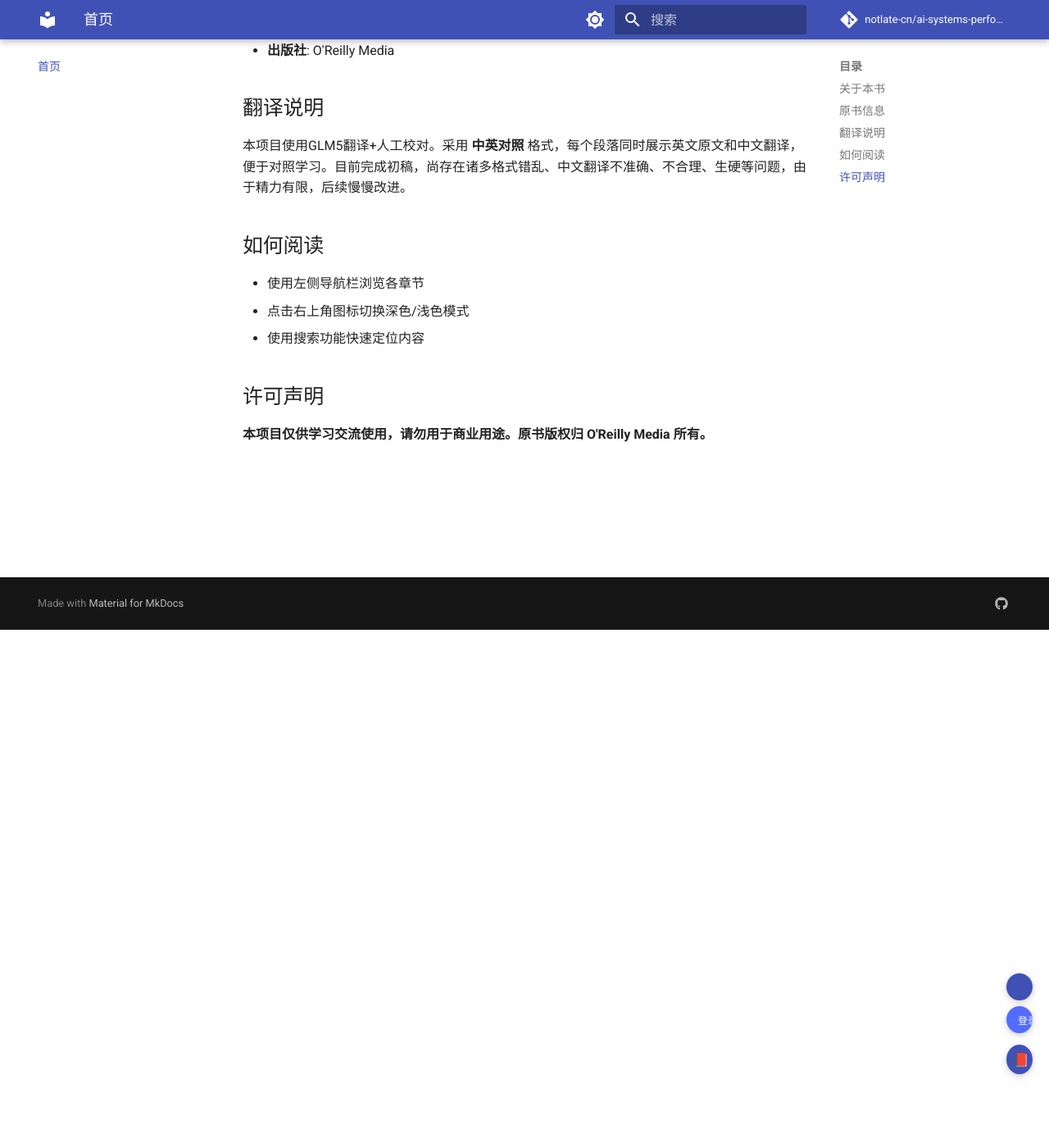
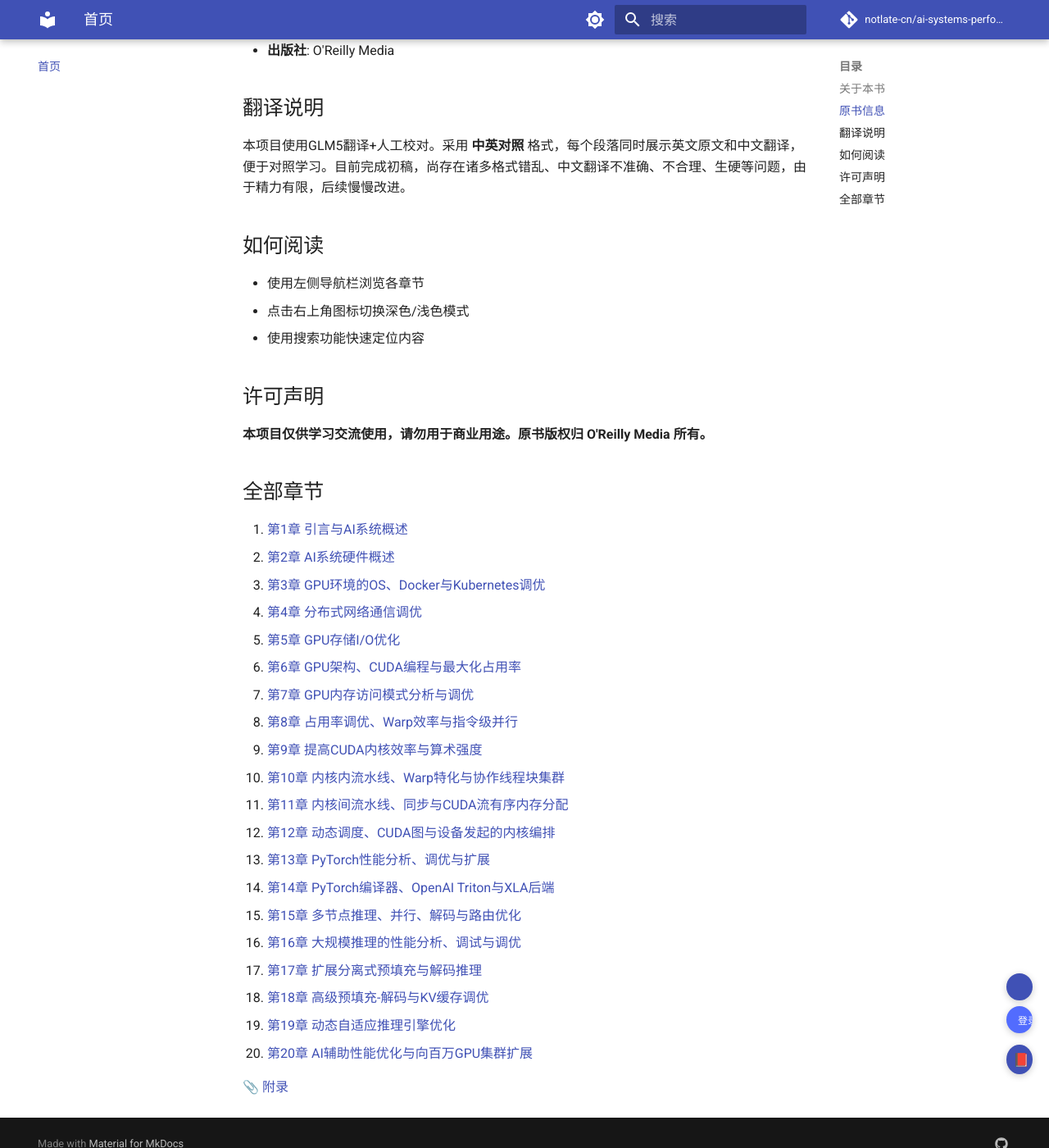
Before and after one commit to notlate-cn/ai-systems-performance-engeering, an MkDocs documentation site: the page built from docs/index.md, in a window 1280 px wide and 1400 px high, scrolled down 632 px. Shown: the whole window at 82% size. Built offline with MkDocs 1.6.1 and Material for MkDocs 9.7.7, drawn with Linux system fonts in a browser that asks for light colours; a script that is not in the unit is left out; comment, search, counter and statistics services are not loaded.

Commit message:
首页增加链接

```diff
--- a/docs/index.md
+++ b/docs/index.md
@@ -26,3 +26,27 @@
 ## 许可声明
 
 **本项目仅供学习交流使用，请勿用于商业用途。原书版权归 O'Reilly Media 所有。**
+
+## 全部章节
+1. [第1章 引言与AI系统概述](https://aispe.notlate.cn/chapters/ch01/)
+2. [第2章 AI系统硬件概述](https://aispe.notlate.cn/chapters/ch02/)
+3. [第3章 GPU环境的OS、Docker与Kubernetes调优](https://aispe.notlate.cn/chapters/ch03/)
+4. [第4章 分布式网络通信调优](https://aispe.notlate.cn/chapters/ch04/)
+5. [第5章 GPU存储I/O优化](https://aispe.notlate.cn/chapters/ch05/)
+6. [第6章 GPU架构、CUDA编程与最大化占用率](https://aispe.notlate.cn/chapters/ch06/)
+7. [第7章 GPU内存访问模式分析与调优](https://aispe.notlate.cn/chapters/ch07/)
+8. [第8章 占用率调优、Warp效率与指令级并行](https://aispe.notlate.cn/chapters/ch08/)
+9. [第9章 提高CUDA内核效率与算术强度](https://aispe.notlate.cn/chapters/ch09/)
+10. [第10章 内核内流水线、Warp特化与协作线程块集群](https://aispe.notlate.cn/chapters/ch10/)
+11. [第11章 内核间流水线、同步与CUDA流有序内存分配](https://aispe.notlate.cn/chapters/ch11/)
+12. [第12章 动态调度、CUDA图与设备发起的内核编排](https://aispe.notlate.cn/chapters/ch12/)
+13. [第13章 PyTorch性能分析、调优与扩展](https://aispe.notlate.cn/chapters/ch13/)
+14. [第14章 PyTorch编译器、OpenAI Triton与XLA后端](https://aispe.notlate.cn/chapters/ch14/)
+15. [第15章 多节点推理、并行、解码与路由优化](https://aispe.notlate.cn/chapters/ch15/)
+16. [第16章 大规模推理的性能分析、调试与调优](https://aispe.notlate.cn/chapters/ch16/)
+17. [第17章 扩展分离式预填充与解码推理](https://aispe.notlate.cn/chapters/ch17/)
+18. [第18章 高级预填充-解码与KV缓存调优](https://aispe.notlate.cn/chapters/ch18/)
+19. [第19章 动态自适应推理引擎优化](https://aispe.notlate.cn/chapters/ch19/)
+20. [第20章 AI辅助性能优化与向百万GPU集群扩展](https://aispe.notlate.cn/chapters/ch20/)
+
+📎 [附录](https://aispe.notlate.cn/appendix/appendix/)
```
